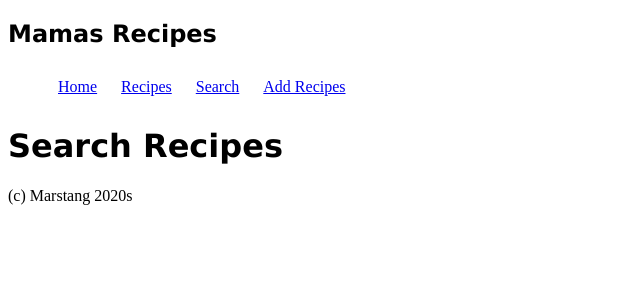
After one commit to marstangg/mamasrecipes, a Flask app: page /search in a window 1280 px wide. The commit adds this page. Shown: the top 300 px of the page, without its empty margins (0-640 px from the left). Run offline with Flask 2, Linux system fonts and the light colour scheme.

Commit message:
added search and add recipes page

```diff
--- a/app.py
+++ b/app.py
@@ -23,6 +23,17 @@ def recipes():
 
     return render_template("recipes.html", recipes=recipes)
 
+@app.route("/add-recipe")
+def add_recipe():
+
+
+    return render_template("add-recipe.html")
+
+@app.route("/search")
+def search():
+
+    return render_template("search.html")
+
 if __name__  == '__main__':
     app.run(host=os.environ.get('IP'),
             port=int(os.environ.get('PORT')),
--- a/templates/layout.html
+++ b/templates/layout.html
@@ -13,8 +13,8 @@
     <ul id='nav'>
         <li><a href="{{url_for('index')}}">Home</a></li>
         <li><a href="{{url_for('recipes')}}">Recipes</a></li>
-        <li><a href="">Search</a></li>
-        <li><a href="">Add Recipes</a></li>
+        <li><a href="{{url_for('search')}}">Search</a></li>
+        <li><a href="{{url_for('add_recipe')}}">Add Recipes</a></li>
         </ul>
         </nav>
 
--- /dev/null
+++ b/templates/search.html
@@ -0,0 +1,6 @@
+{% extends "layout.html" %}
+{% block content %}
+
+<h1>Search Recipes</h1>
+
+{% endblock %}
```
Also changed, not shown: .c9/metadata/environment/app.py (+1 -1 lines), templates/add-recipe.html (added, +7 -0 lines).
